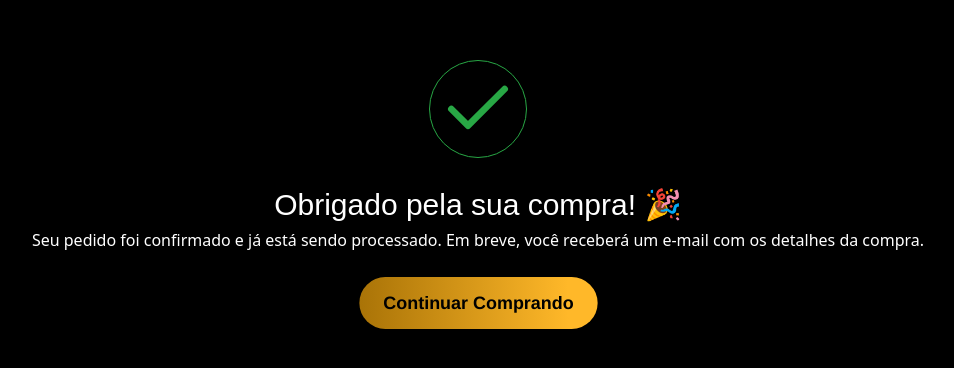
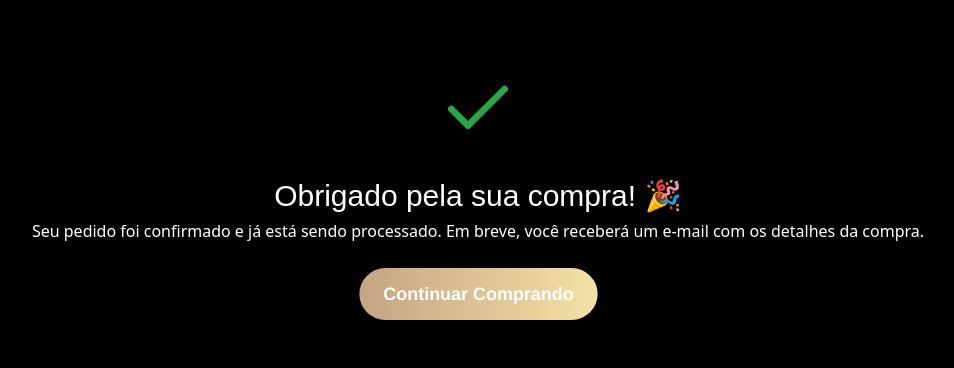
Before and after one commit to Fileroxx/lp-and-utm, a React (Vite) app: page /obrigado in a window 1280 px wide. Shown: the part 206-574 px from the top of the page, without its empty margins (162-1116 px from the left). Built offline with nearby package versions, Linux system fonts and the light colour scheme; a web font is replaced by a local one.

Commit message:
obrigado client

```diff
--- /dev/null
+++ b/src/components/ObrigadoClient.tsx
@@ -0,0 +1,58 @@
+import { motion } from "framer-motion";
+import Wrap from "../components/Wrap";
+import Title from "../components/Title";
+import Paragraph from "../components/Paragraph";
+import ButtonPulse from "../components/ButtonPulse";
+import Spacing from "../components/Spacing";
+
+const ObrigadoClient = ({ handleContinueShopping }: { handleContinueShopping: () => void }) => {
+  return (
+    <>
+      <Wrap justifyContent="center">
+        <motion.div
+          initial={{ scale: 0, opacity: 0 }}
+          animate={{ scale: 1, opacity: 1 }}
+          transition={{ duration: 0.5 }}
+        >
+          <motion.svg
+            xmlns="http://www.w3.org/2000/svg"
+            width="80"
+            height="80"
+            viewBox="0 0 24 24"
+            fill="none"
+            stroke="#28a745"
+            strokeWidth="2"
+            strokeLinecap="round"
+            strokeLinejoin="round"
+          >
+            <motion.path
+              d="M20 6L9 17l-5-5"
+              initial={{ pathLength: 0 }}
+              animate={{ pathLength: 1 }}
+              transition={{ duration: 0.8 }}
+            />
+          </motion.svg>
+        </motion.div>
+      </Wrap>
+
+      <Spacing />
+      <Wrap justifyContent="center">
+        <Title textAlign="center">Obrigado pela sua compra! 🎉</Title>
+      </Wrap>
+
+      <Paragraph textAlign="center">
+        Seu pedido foi confirmado e já está sendo processado. Em breve, você receberá um e-mail com os detalhes da compra.
+      </Paragraph>
+
+      <Spacing />
+
+      <Wrap justifyContent="center">
+        <ButtonPulse onClick={handleContinueShopping}>
+          Continuar Comprando
+        </ButtonPulse>
+      </Wrap>
+    </>
+  );
+};
+
+export default ObrigadoClient;
--- a/src/pages/Obrigado.tsx
+++ b/src/pages/Obrigado.tsx
@@ -1,15 +1,8 @@
-"use client";
-
 import { useEffect, useState } from "react";
 import { useNavigate } from "react-router-dom";
-import { motion } from "framer-motion";
 import Container from "../components/Container";
-import Title from "../components/Title";
-import Paragraph from "../components/Paragraph";
-import Wrap from "../components/Wrap";
-import ButtonPulse from "../components/ButtonPulse";
 import Section from "../components/Section";
-import Spacing from "../components/Spacing";
+import ObrigadoClient from "../components/ObrigadoClient";
 
 function Obrigado() {
   const navigate = useNavigate();
@@ -30,56 +23,7 @@ function Obrigado() {
   return (
     <Section centerY height="100vh">
       <Container>
-        <Wrap justifyContent="center">
-          <motion.div
-            initial={{ scale: 0, opacity: 0 }}
-            animate={{ scale: 1, opacity: 1 }}
-            transition={{ duration: 0.5, ease: "easeOut" }}
-            className="border border-[#28a745] rounded-full p-2"
-            >
-            <motion.svg
-              xmlns="http://www.w3.org/2000/svg"
-              width="80"
-              height="80"
-              viewBox="0 0 24 24"
-              fill="none"
-              stroke="#28a745"
-              strokeWidth="2"
-              strokeLinecap="round"
-              strokeLinejoin="round"
-            >
-              <motion.path
-                d="M20 6L9 17l-5-5"
-                initial={{ pathLength: 0 }}
-                animate={{ pathLength: 1 }}
-                transition={{ duration: 0.8, ease: "easeInOut" }}
-              />
-            </motion.svg>
-          </motion.div>
-        </Wrap>
-
-        <Spacing />
-
-        <Wrap justifyContent="center">
-          <Title textAlign="center">Obrigado pela sua compra! 🎉</Title>
-        </Wrap>
-
-        <Paragraph textAlign="center">
-          Seu pedido foi confirmado e já está sendo processado. Em breve, você
-          receberá um e-mail com os detalhes da compra.
-        </Paragraph>
-
-        <Spacing />
-
-        <Wrap justifyContent="center">
-          <ButtonPulse
-            onClick={handleContinueShopping}
-            background="linear-gradient(269.19deg, #ffb829 12.4%, #9f6b03 110.4%)"
-            textColor="#000000"
-          >
-            Continuar Comprando
-          </ButtonPulse>
-        </Wrap>
+        <ObrigadoClient handleContinueShopping={handleContinueShopping} />
       </Container>
     </Section>
   );
```
